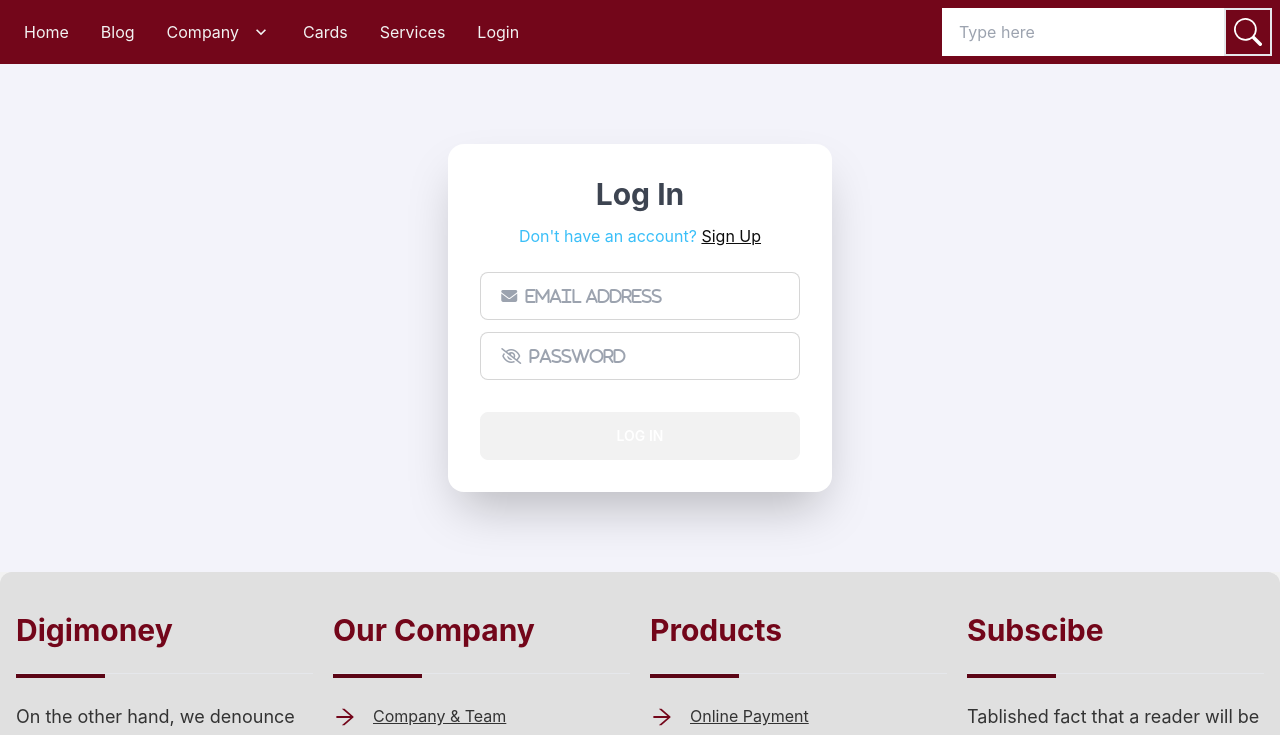
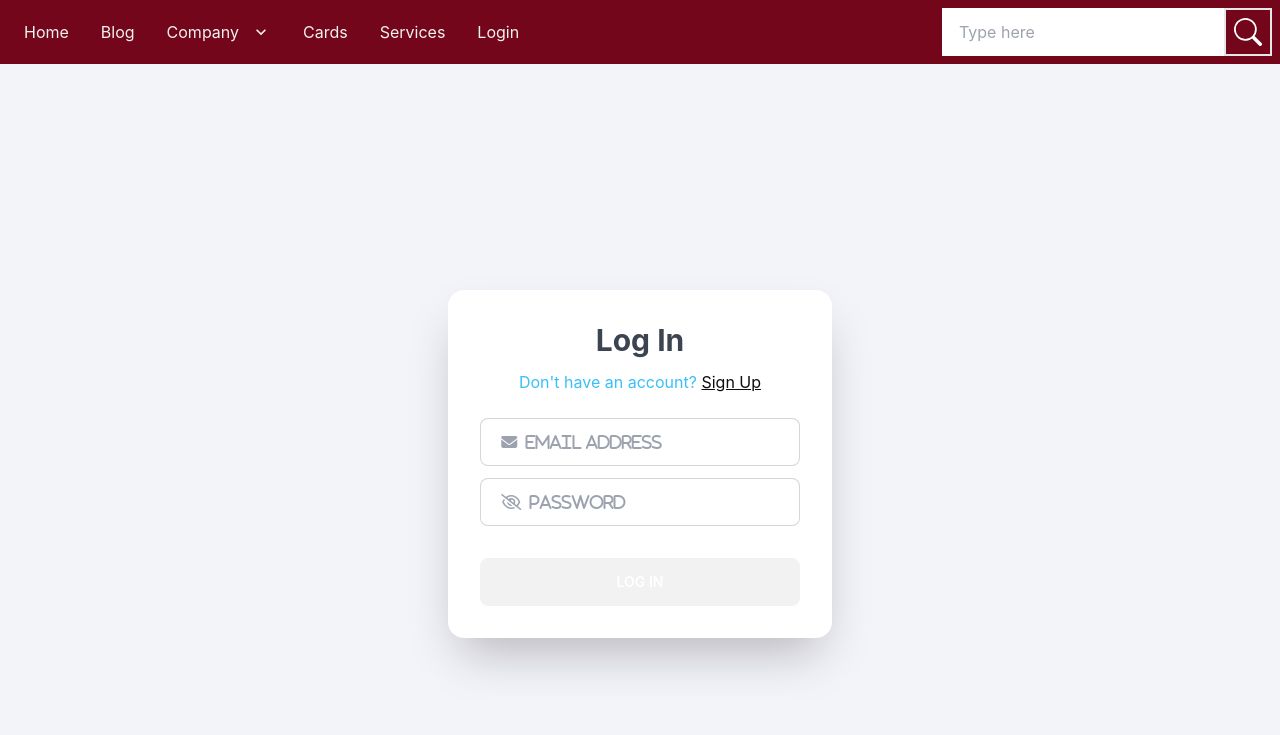
Before and after one commit to azizurrahman-zero/digimoney-bank_client-side, a React (Create React App) app: page /login in a window 1280 px wide. Shown: the top 735 px of the page. Built offline with nearby package versions, Linux system fonts and the light colour scheme; no server answers.

Commit message:
new landing page added

```diff
--- /dev/null
+++ b/src/pages/Landingpage/Landingpage.js
@@ -0,0 +1,11 @@
+import React from 'react';
+
+const Landingpage = () => {
+    return (
+        <div>
+
+        </div>
+    );
+};
+
+export default Landingpage;
--- a/src/pages/Login/Login.js
+++ b/src/pages/Login/Login.js
@@ -33,7 +33,7 @@ const Login = () => {
   };
 
   return (
-    <div className="bg-[#f3f3fa] flex items-center justify-center lg:py-20">
+    <div className="bg-[#f3f3fa] flex min-h-screen items-center justify-center lg:py-20">
       <div className="card flex-shrink-0 w-full max-w-sm shadow-2xl bg-base-100 mt-5 mb-16 lg:m-0">
         <div className="card-body">
           <h2 className="mb-1 font-bold text-neutral text-center text-3xl">
```
